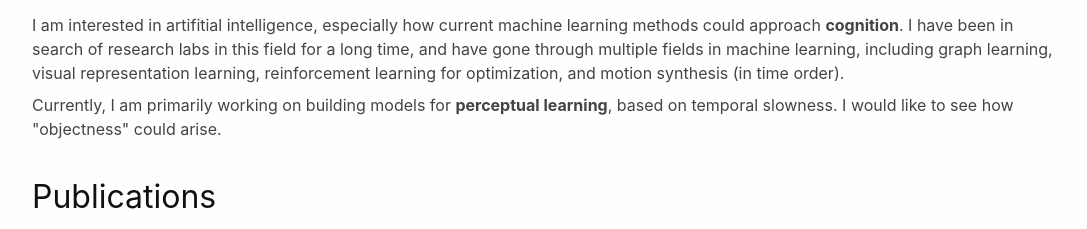
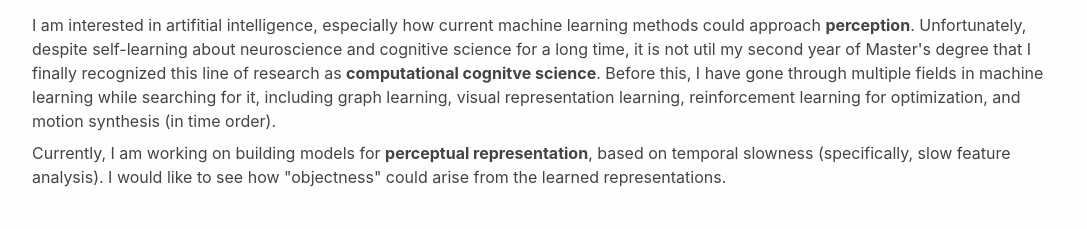
Before and after one commit to YingtianDt/YingtianDt.github.io, a plain HTML site: page index.html in a window 1280 px wide. Shown: the part 547-776 px from the top of the page, without its empty margins (96-1183 px from the left). Drawn offline with Linux system fonts and the light colour scheme.

Commit message:
update interests

```diff
--- a/index.html
+++ b/index.html
@@ -36,8 +36,9 @@ During my undergraduate, I also worked as research assistants in <a href="https:
 <p><a href="mailto:yingtian@seas.upenn.edu">yingtian [at] seas dot upenn dot edu</a></p>
 <p><a href="pub/CV.pdf">Curriculum Vitae</a></p>
 <h2 id="research-interests">Research Interests</h2>
-<p>I am interested in artifitial intelligence, especially how current machine learning methods could approach <strong>cognition</strong>. I have been in search of research labs in this field for a long time, and have gone through multiple fields in machine learning, including graph learning, visual representation learning, reinforcement learning for optimization, and motion synthesis (in time order).</p>
-<p>Currently, I am primarily working on building models for <strong>perceptual learning</strong>, based on temporal slowness. I would like to see how "objectness" could arise.</p>
+<p>I am interested in artifitial intelligence, especially how current machine learning methods could approach <strong>perception</strong>. Unfortunately, despite self-learning about neuroscience and cognitive science for a long time, it is not util my second year of Master's degree that I finally recognized this line of research as <strong>computational cognitve science</strong>.
+    Before this, I have gone through multiple fields in machine learning while searching for it, including graph learning, visual representation learning, reinforcement learning for optimization, and motion synthesis (in time order).</p>
+<p>Currently, I am working on building models for <strong>perceptual representation</strong>, based on temporal slowness (specifically, slow feature analysis). I would like to see how "objectness" could arise from the learned representations.</p>
 
 <h2 id="highlights">Publications</h2>
 <!-- <div style="display: flex; margin: 25px">
```
